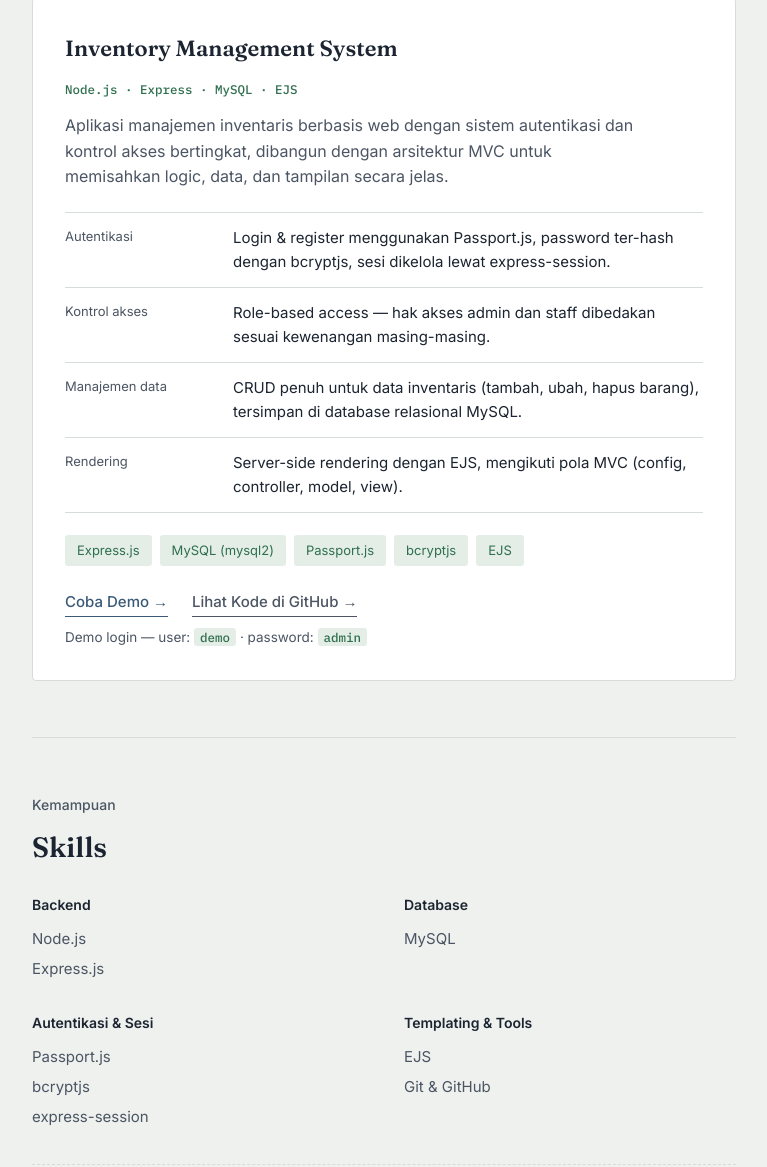
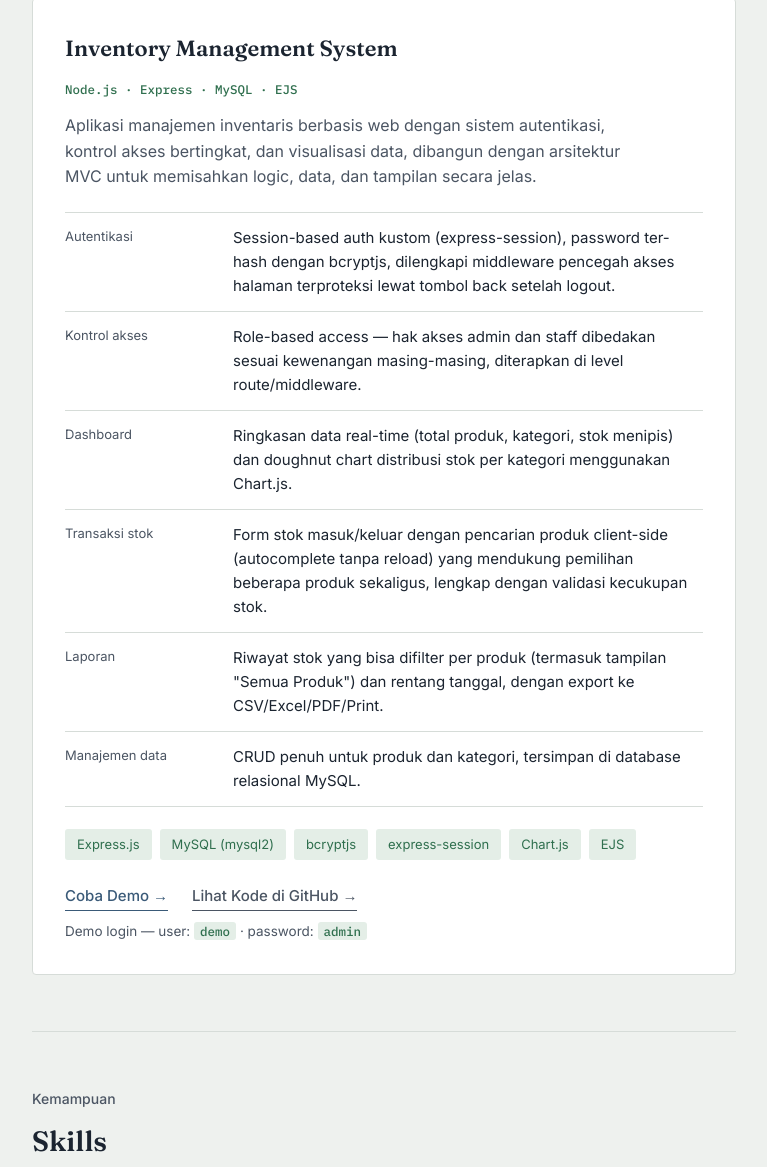
Before and after one commit to Eglknght/eglknght.github.io, a plain HTML site: page index.html in a window 1280 px wide. Shown: the part 1043-2210 px from the top of the page, without its empty margins (256-1023 px from the left). Drawn offline with Linux system fonts and the light colour scheme.

Commit message:
Add files via upload

```diff
--- a/index.html
+++ b/index.html
@@ -336,32 +336,41 @@
         <h3>Inventory Management System</h3>
       </div>
       <p class="stack-line">Node.js · Express · MySQL · EJS</p>
-      <p class="summary">Aplikasi manajemen inventaris berbasis web dengan sistem autentikasi dan kontrol akses bertingkat, dibangun dengan arsitektur MVC untuk memisahkan logic, data, dan tampilan secara jelas.</p>
+      <p class="summary">Aplikasi manajemen inventaris berbasis web dengan sistem autentikasi, kontrol akses bertingkat, dan visualisasi data, dibangun dengan arsitektur MVC untuk memisahkan logic, data, dan tampilan secara jelas.</p>
 
       <div class="feature-rows">
         <div class="feature-row">
           <span class="tag">Autentikasi</span>
-          <span class="detail">Login &amp; register menggunakan Passport.js, password ter-hash dengan bcryptjs, sesi dikelola lewat express-session.</span>
+          <span class="detail">Session-based auth kustom (express-session), password ter-hash dengan bcryptjs, dilengkapi middleware pencegah akses halaman terproteksi lewat tombol back setelah logout.</span>
         </div>
         <div class="feature-row">
           <span class="tag">Kontrol akses</span>
-          <span class="detail">Role-based access — hak akses admin dan staff dibedakan sesuai kewenangan masing-masing.</span>
+          <span class="detail">Role-based access — hak akses admin dan staff dibedakan sesuai kewenangan masing-masing, diterapkan di level route/middleware.</span>
+        </div>
+        <div class="feature-row">
+          <span class="tag">Dashboard</span>
+          <span class="detail">Ringkasan data real-time (total produk, kategori, stok menipis) dan doughnut chart distribusi stok per kategori menggunakan Chart.js.</span>
+        </div>
+        <div class="feature-row">
+          <span class="tag">Transaksi stok</span>
+          <span class="detail">Form stok masuk/keluar dengan pencarian produk client-side (autocomplete tanpa reload) yang mendukung pemilihan beberapa produk sekaligus, lengkap dengan validasi kecukupan stok.</span>
+        </div>
+        <div class="feature-row">
+          <span class="tag">Laporan</span>
+          <span class="detail">Riwayat stok yang bisa difilter per produk (termasuk tampilan "Semua Produk") dan rentang tanggal, dengan export ke CSV/Excel/PDF/Print.</span>
         </div>
         <div class="feature-row">
           <span class="tag">Manajemen data</span>
-          <span class="detail">CRUD penuh untuk data inventaris (tambah, ubah, hapus barang), tersimpan di database relasional MySQL.</span>
-        </div>
-        <div class="feature-row">
-          <span class="tag">Rendering</span>
-          <span class="detail">Server-side rendering dengan EJS, mengikuti pola MVC (config, controller, model, view).</span>
+          <span class="detail">CRUD penuh untuk produk dan kategori, tersimpan di database relasional MySQL.</span>
         </div>
       </div>
 
       <div class="chips">
         <span class="chip">Express.js</span>
         <span class="chip">MySQL (mysql2)</span>
-        <span class="chip">Passport.js</span>
         <span class="chip">bcryptjs</span>
+        <span class="chip">express-session</span>
+        <span class="chip">Chart.js</span>
         <span class="chip">EJS</span>
       </div>
 
@@ -393,7 +402,6 @@
       <div class="skill-group">
         <h4>Autentikasi &amp; Sesi</h4>
         <ul>
-          <li>Passport.js</li>
           <li>bcryptjs</li>
           <li>express-session</li>
         </ul>
```
